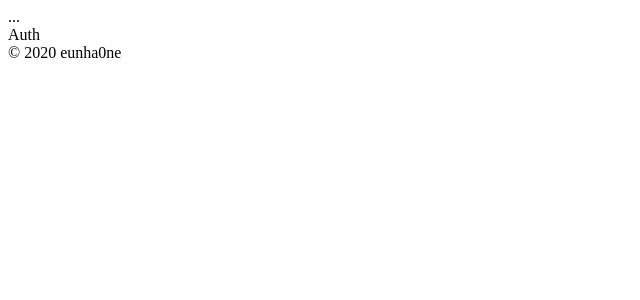
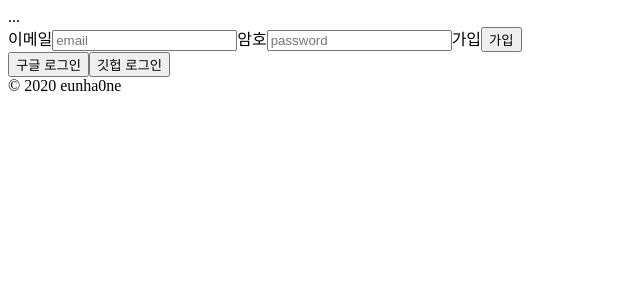
Before and after one commit to eunha0ne/study-firebase-app, a React (Create React App) app: page /#/ in a window 1280 px wide. Shown: the top 300 px of the page, without its empty margins (0-640 px from the left). Built offline with nearby package versions, Linux system fonts and the light colour scheme; no server answers.

Commit message:
Feat: 이메일 로그인 인증을 구현하라

```diff
--- a/src/app/App.js
+++ b/src/app/App.js
@@ -1,10 +1,20 @@
-import React, { useState } from "react";
+import React, { useEffect, useState } from "react";
 
 import Router from "./Router";
 import { authService } from "./firebaseInstance";
 
 function App() {
-  const [isLoggedIn, setIsLoggedIn] = useState(authService.currentUser);
+  const [isLoggedIn, setIsLoggedIn] = useState(false);
+
+  useEffect(() => {
+    authService.onAuthStateChanged((user) => {
+      if (user) {
+        setIsLoggedIn(true);
+      } else {
+        setIsLoggedIn(false);
+      }
+    });
+  }, []);
 
   return (
     <>
--- a/src/pages/Auth.js
+++ b/src/pages/Auth.js
@@ -1,3 +1,67 @@
-import React from "react";
+import React, { useState } from "react";
+import { authService } from "app/firebaseInstance";
 
-export default () => <div>Auth</div>;
+export default () => {
+  const [email, setEmail] = useState("");
+  const [password, setPassword] = useState("");
+  const [isNewAccount, setIsNewAccount] = useState(true);
+
+  const onChange = ({ target }) => {
+    const { type, value } = target;
+
+    if (type === "email") {
+      setEmail(value);
+    } else if (type === "password") {
+      setPassword(value);
+    }
+  };
+
+  const onSubmit = async (event) => {
+    event.preventDefault();
+
+    try {
+      if (isNewAccount) {
+        await authService.createUserWithEmailAndPassword(email, password);
+      } else {
+        await authService.signInWithEmailAndPassword(email, password);
+      }
+    } catch (error) {
+      console.warn(error);
+    }
+  };
+
+  return (
+    <div>
+      <form onSubmit={onSubmit}>
+        <label>
+          이메일
+          <input
+            type="email"
+            placeholder="email"
+            value={email}
+            required
+            onChange={onChange}
+          />
+        </label>
+        <label>
+          암호
+          <input
+            type="password"
+            placeholder="password"
+            value={password}
+            required
+            onChange={onChange}
+          />
+        </label>
+        <label>
+          가입
+          <input type="submit" value="가입" />
+        </label>
+      </form>
+      <div>
+        <button>구글 로그인</button>
+        <button>깃헙 로그인</button>
+      </div>
+    </div>
+  );
+};
```
